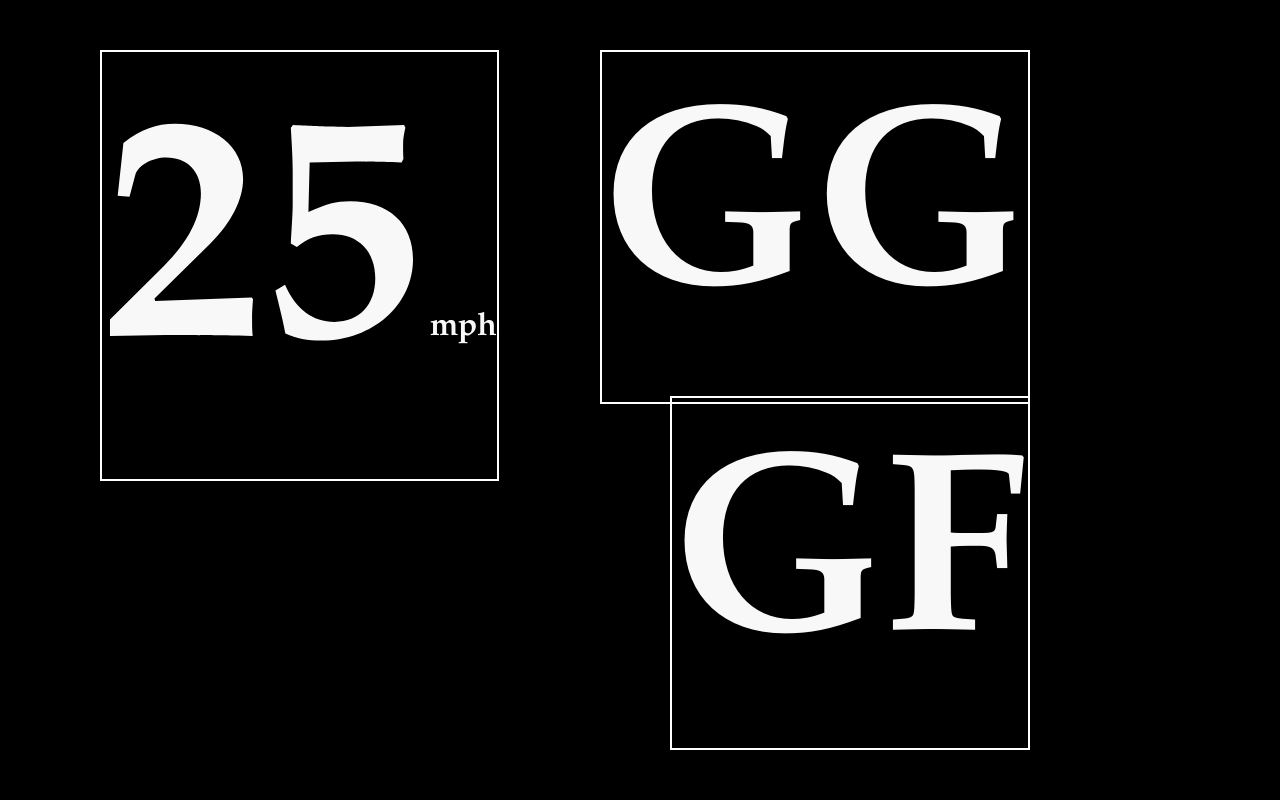
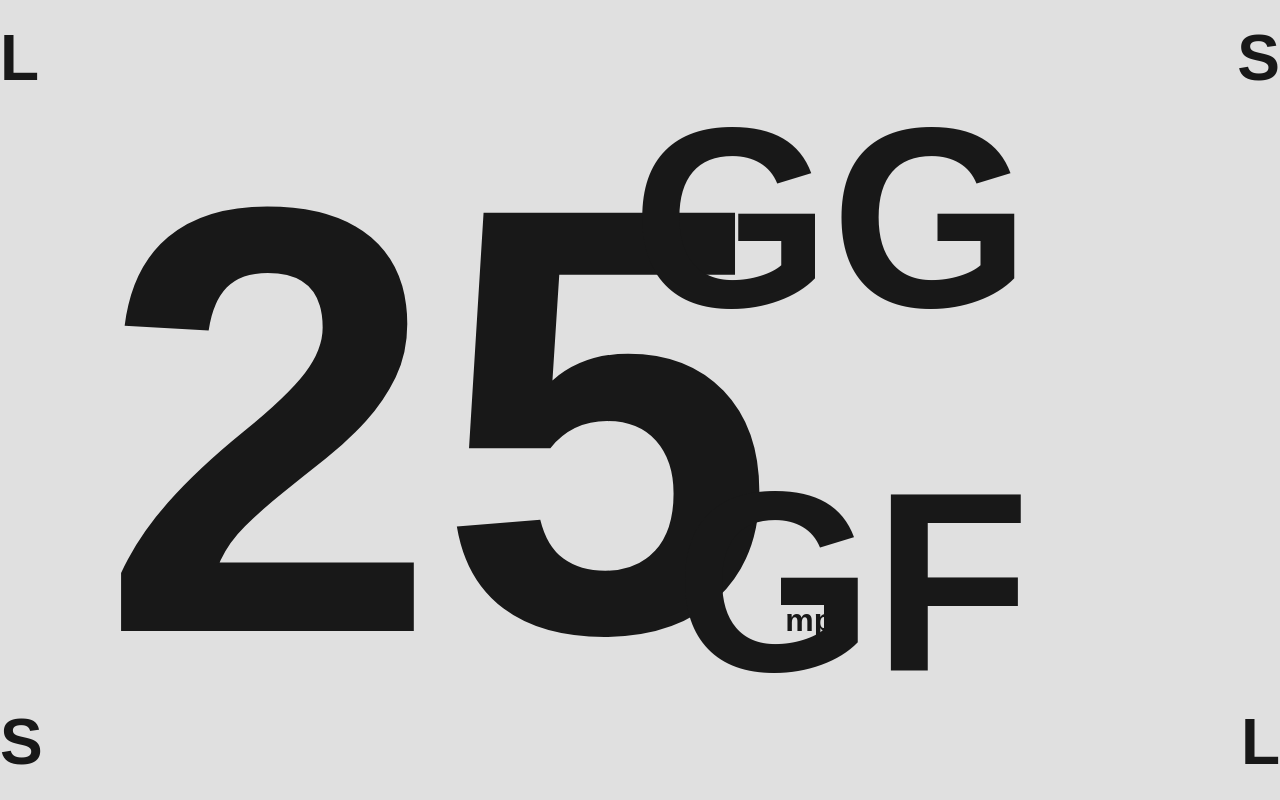
Before and after one commit to PhoenixRacing/PhoenixRacingDashboard, a Flask app: page / in a window 1280 px wide. Run offline with Flask 2, Linux system fonts and the light colour scheme.

Commit message:
updated index.html

```diff
--- a/static/stylesheet.css
+++ b/static/stylesheet.css
@@ -1,9 +1,9 @@
 body {
-	background-color:black;
+	background-color:#e0e0e0;
 }
 
 .speed2 {
-	font-size: 10em;
+	font-size: 19em;
 }
 
 .gforce2 {
@@ -14,36 +14,71 @@
 	font-size: 8em;
 }
 
+.upper_left2{
+	font-size: 2em;
+}
+
+.upper_right2{
+	font-size: 2em;
+}
+
+.lower_left2{
+	font-size: 2em;
+}
+
+.lower_right2{
+	font-size: 2em;
+}
+
 h1 {
-	color:#f8f8f8;
+	color:#181818;
 }
 
 .speed {
-	border-style:solid;
-	border-color:white;
-	border-width:2px;
-	font-family:Garamond;
+	font-family:Arial;
 	position:fixed;
 	left:100px;
 	top:50px;
 }
 
 .gforce {
-	border-style:solid;
-	border-color:white;
-	border-width:2px;
-	font-family:Garamond;
+	font-family:Arial;
 	position:fixed;
 	right:250px;
 	bottom:50px;
 }
 
 .gas_gauge {
-	border-style:solid;
-	border-color:white;
-	border-width:2px;
-	font-family:Garamond;
+	font-family:Arial;
 	position:fixed;
 	right:250px;
 	top:50px;
 }
+
+.upper_left {
+	font-family:Arial;
+	position: absolute;
+	top: 0;
+	left: 0;
+}
+
+.upper_right {
+	font-family:Arial;
+	position: absolute;
+	top: 0;
+	right: 0%;
+}
+
+.lower_left {
+	font-family:Arial;
+	position: absolute;
+	bottom: 0%;
+	left: 0;
+}
+
+.lower_right {
+	font-family:Arial;
+	bottom: 0%;
+	right: 0%;
+	position: absolute;
+}
--- a/templates/index.html
+++ b/templates/index.html
@@ -22,5 +22,32 @@
 			<span class = "gas_gauge2">GG</span>
 		</h1>
 	</div>
+
+	<div class = "upper_left">
+		<h1>
+			<span class = "upper_left2">L</span>
+		</h1>
+	</div>
+
+	<div class = "upper_right">
+		<h1>
+			<span class = "upper_right2">S</span>
+		</h1>
+	</div>
+
+	<div class = "lower_left">
+		<h1>
+			<span class = "lower_left2">S</span>
+		</h1>
+	</div>
+
+	<div class = "lower_right">
+		<h1>
+			<span class = "lower_right2">L</span>
+		</h1>
+	</div>
+
+
+
 </body>
 </html>
```
